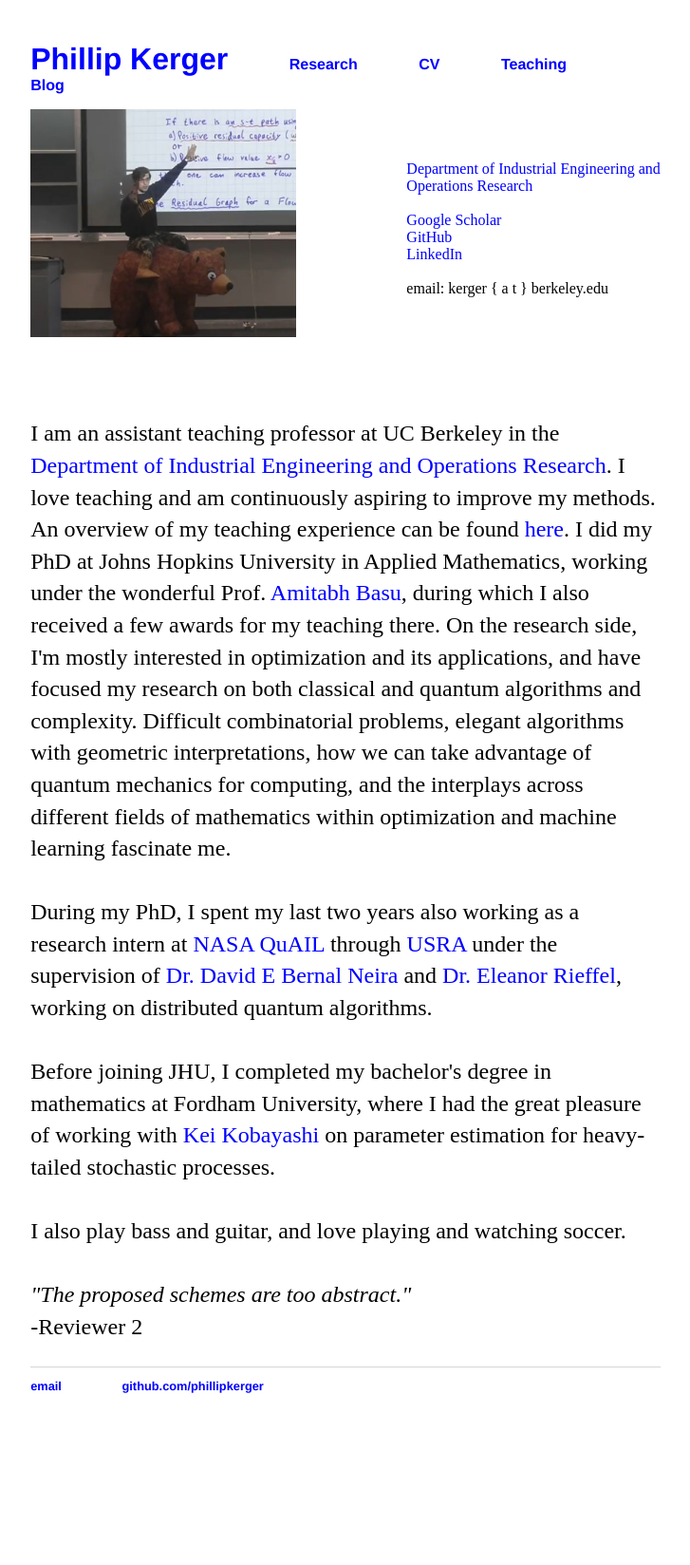
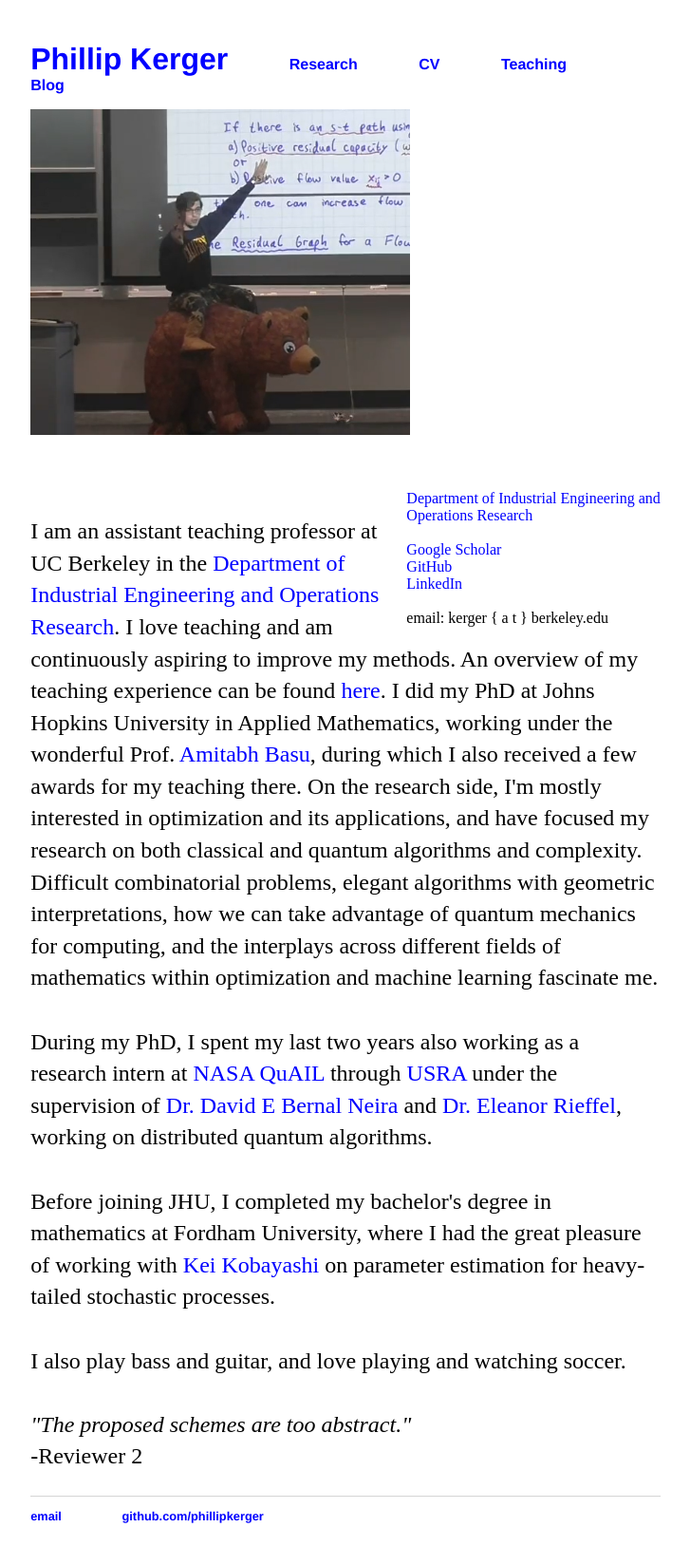
Before and after one commit to PhillipKerger/phillipkerger.github.io, a Jekyll site: the page built from index.html, in a window 1280 px wide. Shown: the whole page at 95% size, without its empty margins (276-1003 px from the left). Built offline with Jekyll 4.4.1, drawn with Linux system fonts in a browser that asks for light colours; before the commit the page ends 1511 px from its top, so only the background shows below that.

Commit message:
Increase image width in index.html

```diff
--- a/index.html
+++ b/index.html
@@ -6,7 +6,7 @@
 
 <div class="row-fluid">
 
-		<div style="text-align:left"><img src="halloween morning lecture .png" style="width:280px;">
+		<div style="text-align:left"><img src="halloween morning lecture .png" style="width:400px;">
 
 		<div style = "float: right">
 			<br>
```
